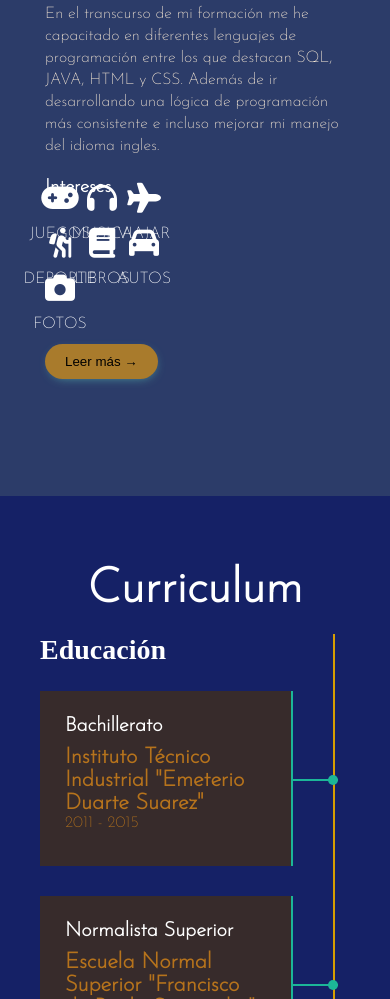
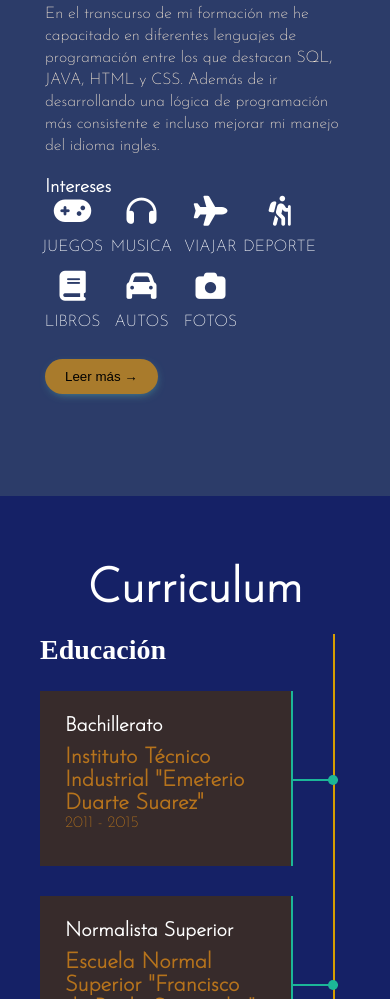
Before and after one commit to pipeand/Portafolio-Web1, a plain HTML site: page index.html in a window 390 px wide. Shown: the part 961-1960 px from the top of the page. Drawn offline with Linux system fonts and the light colour scheme; a web font is replaced by a local one.

Commit message:
arreglos-responsive

```diff
--- a/portafolio.css
+++ b/portafolio.css
@@ -736,6 +736,8 @@ html {
     .sobremi .col {
         display: flex;
         flex-wrap: wrap;
+        width: auto;
+        height: auto;
     }
 
     .sobremi .contenedor_intereses {
@@ -744,12 +746,14 @@ html {
     }
 
     .sobremi .col .contenedor_intereses .interes {
-        width: 30px;
-        height: 30px;
+        width: 35px;
+        height: 35px;
         background: none;
         border-radius: 5px;
-        margin: 0 8% 10% 0;
+        margin: 10px 8% 10% 10px;
         display: flex;
         align-items: center;
+
     }
+
 }
```
